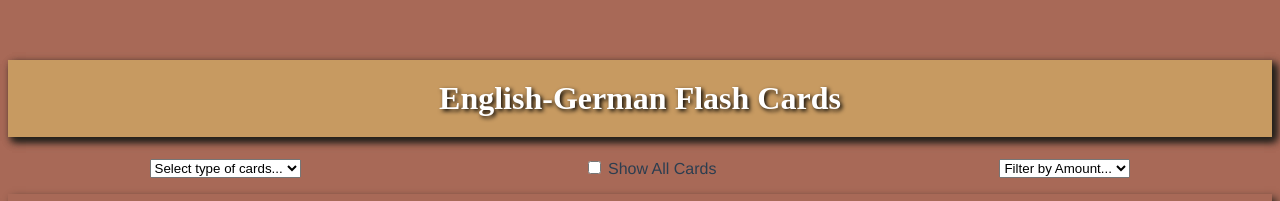
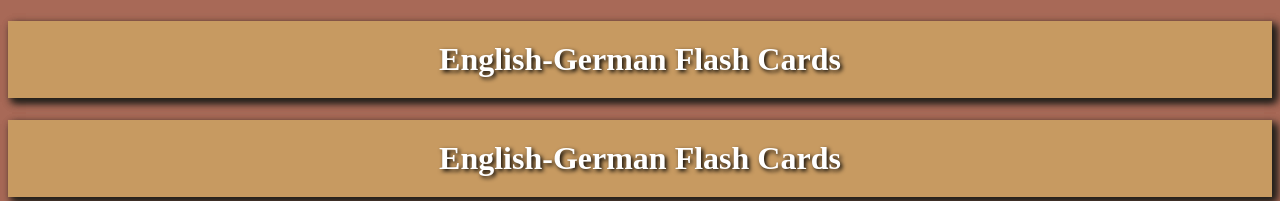
Before and after one commit to adambodie/leavenworth, a Vue app: page / in a window 1280 px wide. Shown: the top 201 px of the page. Built offline with nearby package versions, Linux system fonts and the light colour scheme; a web font is replaced by a local one.

Commit message:
Added Header component

```diff
--- a/src/App.vue
+++ b/src/App.vue
@@ -1,16 +1,19 @@
 <template>
   <div id="app">
+    <Header />
     <Card />
   </div>
 </template>
 
 <script>
-import Card from './components/Card.vue'
+import Header from './components/Header'
+import Card from './components/Card'
 
 export default {
   name: 'app',
   components: {
-    Card
+    Card,
+    Header
   }
 }
 </script>
@@ -22,6 +25,5 @@ export default {
   -moz-osx-font-smoothing: grayscale;
   text-align: center;
   color: #2c3e50;
-  margin-top: 60px;
 }
 </style>
--- /dev/null
+++ b/src/components/Header.vue
@@ -0,0 +1,5 @@
+<template>
+	<div class="jumbotron">
+		<h1>English-German Flash Cards</h1>
+	</div>
+</template>
```
